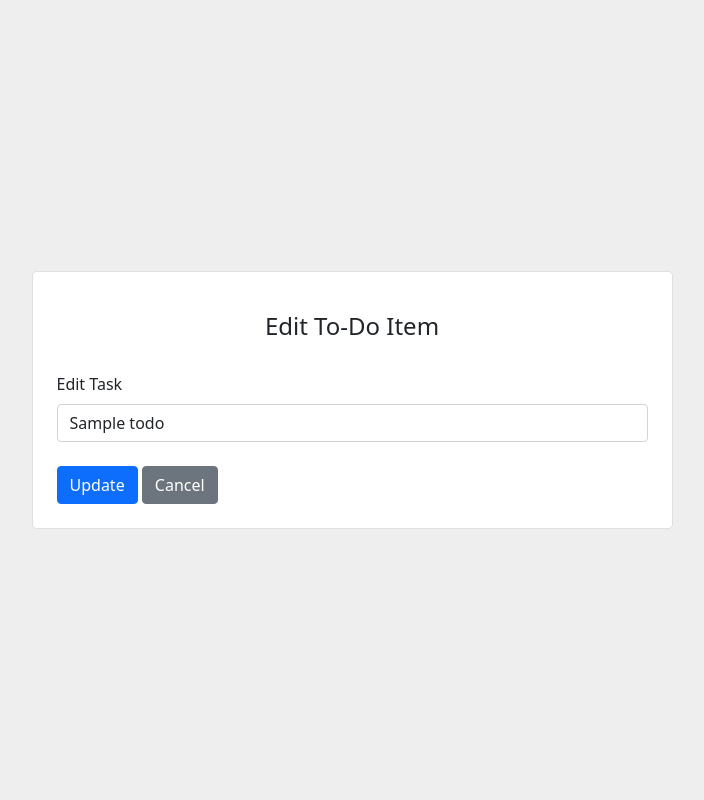
After one commit to ezalahmad/fastapi-crud-sqlite, a FastAPI app: template templates/edit.html in a window 1280 px wide. The commit adds this page. Shown: the whole page, without its empty margins (288-992 px from the left). Run offline with FastAPI, Linux system fonts and the light colour scheme; the template is opened without the code that fills it: most values are stand-ins (such as "Sample title", 1, 10 or a date in 2020).

Commit message:
add `edit` function as part of CRUD operation and `edit.html` to edit the task

```diff
--- a/main.py
+++ b/main.py
@@ -56,3 +56,18 @@ def delete(request: Request, todo_id: int, db: Session = Depends(get_db)):
 
     url = app.url_path_for("home")
     return RedirectResponse(url=url, status_code=status.HTTP_302_FOUND)
+
+
+@app.get("/edit/{todo_id}")
+def edit_form(request: Request, todo_id: int, db: Session = Depends(get_db)):
+    todo = db.query(models.Todo).filter(models.Todo.id == todo_id).first()
+    return templates.TemplateResponse("edit.html", {"request": request, "todo": todo})
+
+@app.post("/edit/{todo_id}")
+def edit(todo_id: int, title: str = Form(...), db: Session = Depends(get_db)):
+    todo = db.query(models.Todo).filter(models.Todo.id == todo_id).first()
+    todo.title = title
+    db.commit()
+
+    url = app.url_path_for("home")
+    return RedirectResponse(url=url, status_code=status.HTTP_303_SEE_OTHER)
--- /dev/null
+++ b/templates/edit.html
@@ -0,0 +1,35 @@
+<!--
+    edit.html
+-->
+<!DOCTYPE html>
+<html lang="en">
+<head>
+    <meta charset="UTF-8">
+    <meta name="viewport" content="width=device-width, initial-scale=1.0">
+    <title>Edit To-Do Item</title>
+    <link rel="stylesheet" href="https://cdn.jsdelivr.net/npm/bootstrap@5.0.2/dist/css/bootstrap.min.css">
+</head>
+<body>
+    <section class="vh-100" style="background-color: #eee;">
+        <div class="container py-5 h-100">
+            <div class="row d-flex justify-content-center align-items-center h-100">
+                <div class="col col-lg-9 col-xl-7">
+                    <div class="card rounded-3">
+                        <div class="card-body p-4">
+                            <h4 class="text-center my-3 pb-3">Edit To-Do Item</h4>
+                            <form action="/edit/{{ todo.id }}" method="post">
+                                <div class="form-outline mb-4">
+                                    <label for="title" class="form-label">Edit Task</label>
+                                    <input type="text" id="title" name="title" class="form-control" value="{{ todo.title }}" required />
+                                </div>
+                                <button type="submit" class="btn btn-primary">Update</button>
+                                <a href="/" class="btn btn-secondary">Cancel</a>
+                            </form>
+                        </div>
+                    </div>
+                </div>
+            </div>
+        </div>
+    </section>
+</body>
+</html>
--- a/templates/index.html
+++ b/templates/index.html
@@ -54,6 +54,7 @@
                                             <td>
                                                 <a class="btn btn-success" href="/update/{{ todo.id }}">Update</a>
                                                 <a class="btn btn-danger ms-1" href="/delete/{{ todo.id }}">Delete</a>
+                                                <a class="btn btn-warning ms-1" href="/edit/{{ todo.id }}">Edit</a>
                                             </td>
                                         </tr>
                                         {% endfor %}
```
Also changed, not shown: cairocoders-fastapi-jinja-sqlalchemy.md (+2 -0 lines), todo.db.
